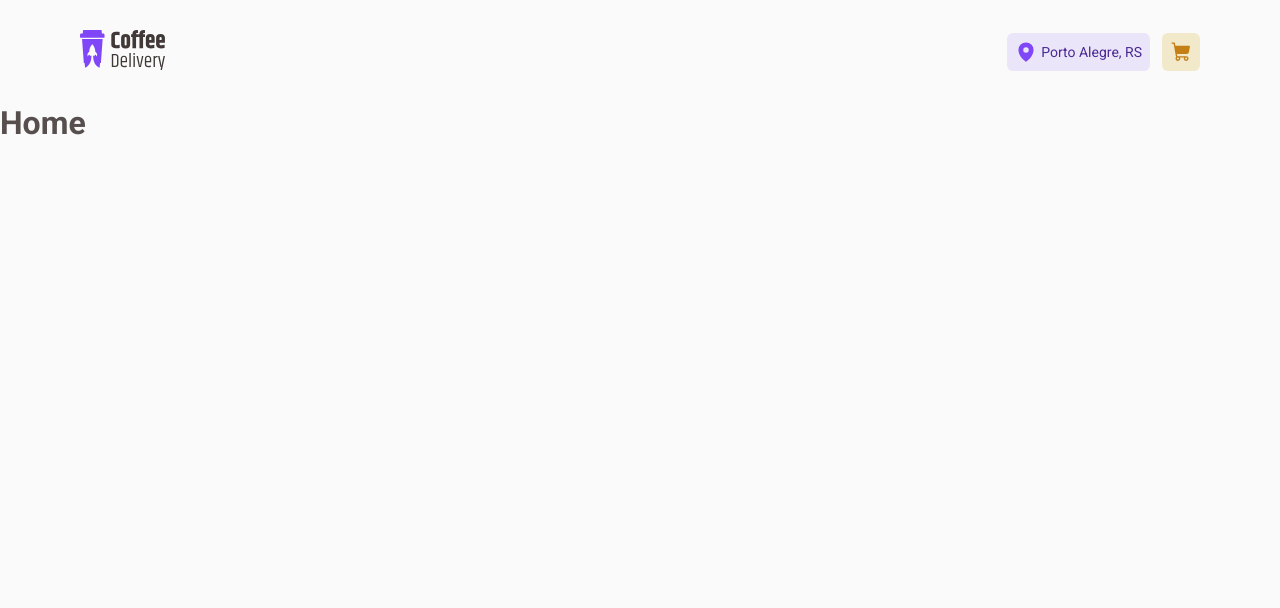
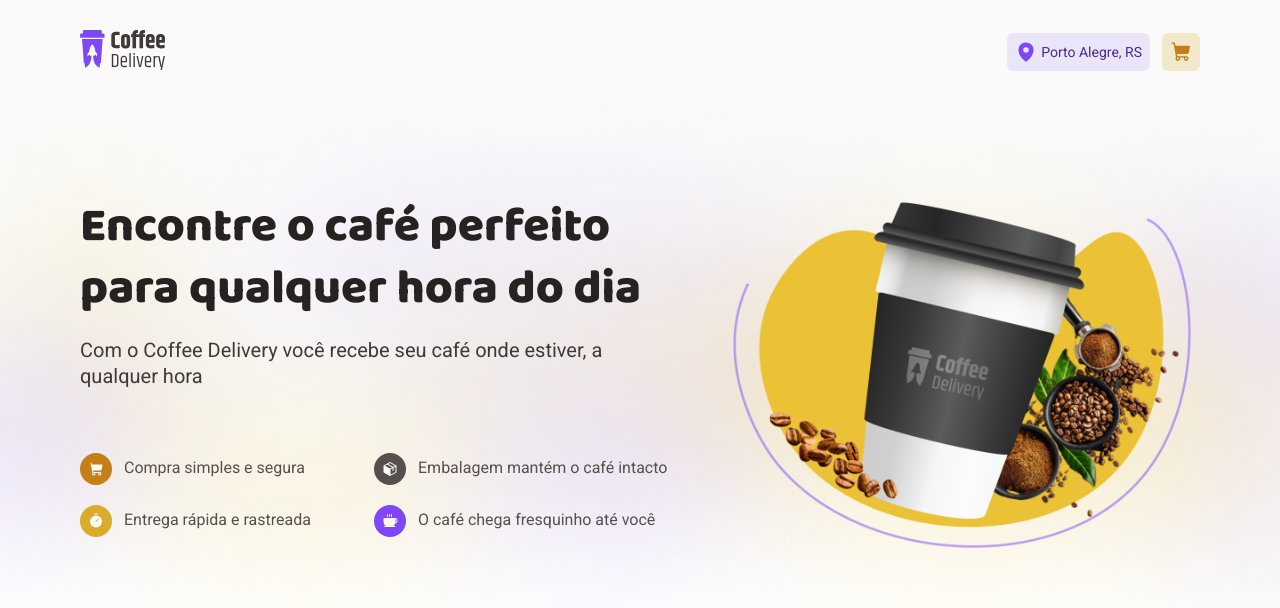
Before and after one commit to Victtor-777/Coffee_Delivery, a React (Vite) app: page / in a window 1280 px wide. Shown: the top 608 px of the page. Built offline with nearby package versions, Linux system fonts and the light colour scheme.

Commit message:
Add a Hero do site

```diff
--- a/package.json
+++ b/package.json
@@ -12,6 +12,7 @@
   "dependencies": {
     "@phosphor-icons/react": "^2.1.5",
     "@types/styled-components": "^5.1.34",
+    "polished": "^4.3.1",
     "react": "^18.2.0",
     "react-dom": "^18.2.0",
     "react-router-dom": "^6.23.1",
--- /dev/null
+++ b/src/pages/Home/Components/Hero/index.tsx
@@ -0,0 +1,72 @@
+import {
+  HeroContainer,
+  HeroImg,
+  HeroInfo,
+  HeroSectionBg,
+  InfoItems,
+} from "./styles";
+import HomeImg from "../../../../assets/Home_image.png";
+import { Coffee, Package, ShoppingCart, Timer } from "@phosphor-icons/react";
+import { useTheme } from "styled-components";
+
+export function Hero() {
+  const theme = useTheme();
+
+  return (
+    <HeroSectionBg>
+      <div className="container">
+        <HeroContainer>
+          <HeroInfo>
+            <h1>Encontre o café perfeito para qualquer hora do dia</h1>
+            <p>
+              Com o Coffee Delivery você recebe seu café onde estiver, a
+              qualquer hora
+            </p>
+            <InfoItems>
+              <div>
+                <ShoppingCart
+                  size={32}
+                  weight="fill"
+                  color={theme.colors["base-background"]}
+                  style={{ backgroundColor: theme.colors["brand-yellow-dark"] }}
+                />
+                <span>Compra simples e segura</span>
+              </div>
+              <div>
+                <Package
+                  size={32}
+                  weight="fill"
+                  color={theme.colors["base-background"]}
+                  style={{ backgroundColor: theme.colors["base-text"] }}
+                />
+                <span>Embalagem mantém o café intacto</span>
+              </div>
+              <div>
+                <Timer
+                  size={32}
+                  weight="fill"
+                  color={theme.colors["base-background"]}
+                  style={{ backgroundColor: theme.colors["brand-yellow"] }}
+                />
+                <span>Entrega rápida e rastreada</span>
+              </div>
+              <div>
+                <Coffee
+                  size={32}
+                  weight="fill"
+                  color={theme.colors["base-background"]}
+                  style={{ backgroundColor: theme.colors["brand-purple"] }}
+                />
+                <span>O café chega fresquinho até você</span>
+              </div>
+            </InfoItems>
+          </HeroInfo>
+
+          <HeroImg>
+            <img src={HomeImg} />
+          </HeroImg>
+        </HeroContainer>
+      </div>
+    </HeroSectionBg>
+  );
+}
--- /dev/null
+++ b/src/pages/Home/Components/Hero/styles.ts
@@ -0,0 +1,71 @@
+import styled from "styled-components";
+import background from "../../../../assets/Background.png";
+import { rgba } from "polished";
+
+export const HeroSectionBg = styled.section`
+  background: ${({ theme }) => `url(${background}) no-repeat center,
+      linear-gradient(
+        0deg,
+        ${theme.colors["base-white"]} 0%,
+        ${rgba(theme.colors["base-background"], 0.1)} 50%,
+        ${theme.colors["base-background"]} 100%
+      )`};
+
+  background-size: cover;
+  width: 100%;
+  height: 34rem;
+`;
+
+export const HeroContainer = styled.div`
+  display: flex;
+  gap: 3.5rem;
+  padding: 5.75rem 0;
+`;
+
+export const HeroInfo = styled.div`
+  h1 {
+    color: ${({ theme }) => theme.colors["base-title"]};
+    font-family: ${({ theme }) => theme.fonts.title};
+    font-size: ${({ theme }) => theme.textSizes["title-title-xl"]};
+    font-weight: 800;
+    line-height: 130%;
+
+    margin-bottom: 1rem;
+  }
+
+  p {
+    color: ${({ theme }) => theme.colors["base-subtitle"]};
+    font-size: ${({ theme }) => theme.textSizes["text-bold-l"]};
+    line-height: 130%;
+
+    margin-bottom: 4rem;
+  }
+`;
+
+export const InfoItems = styled.div`
+  display: grid;
+  grid-template-columns: 1fr 1fr;
+  grid-row-gap: 1.25rem;
+
+  div {
+    display: flex;
+    align-items: center;
+    gap: 0.75rem;
+
+    svg {
+      padding: 8px;
+      border-radius: 50%;
+    }
+
+    span {
+      color: ${({ theme }) => theme.colors["base-text"]};
+      line-height: 130%;
+    }
+  }
+`;
+
+export const HeroImg = styled.div`
+  img {
+    width: 29.75rem;
+  }
+`;
--- a/src/pages/Home/index.tsx
+++ b/src/pages/Home/index.tsx
@@ -1,3 +1,9 @@
+import { Hero } from "./Components/Hero";
+
 export function HomePage() {
-  return <h1>Home</h1>;
+  return (
+    <div>
+      <Hero />
+    </div>
+  );
 }
--- a/src/styles/global.ts
+++ b/src/styles/global.ts
@@ -39,4 +39,8 @@
     max-width: 70rem;
     margin: 0 auto;
   }
+
+  .shadow {
+    box-shadow: 0 1px 4px rgba(0, 0, 0, 0.15);
+  }
 `;
```
Also changed, not shown: src/Components/Header/index.tsx (+18 -0 lines), src/assets/Background.png, 1 other file (tests, documents, lock files or other folders).
